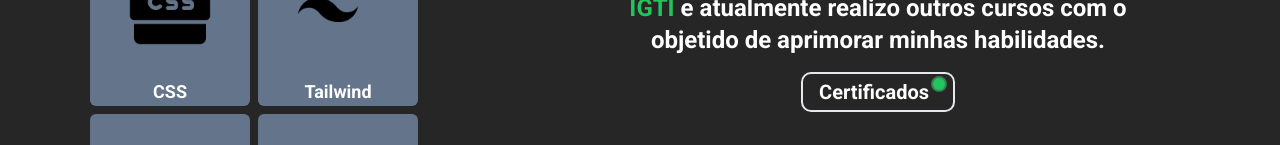
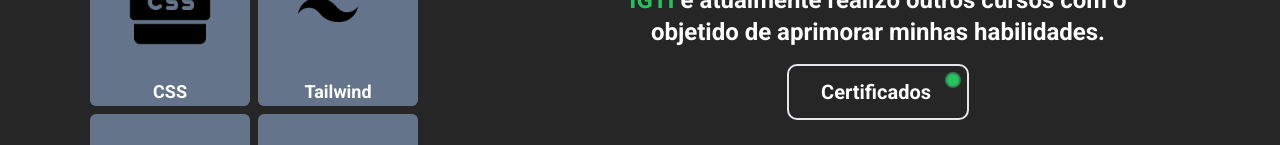
Before and after one commit to matheuslei/matheusleidev, a React (Vite) app: page / in a window 1280 px wide. Shown: the part 1362-1507 px from the top of the page. Built offline with nearby package versions, Linux system fonts and the light colour scheme.

Commit message:
Update button certificados.

```diff
--- a/src/pages/Sobre/index.tsx
+++ b/src/pages/Sobre/index.tsx
@@ -66,15 +66,15 @@ export function Sobre() {
             </span>
             e atualmente realizo outros cursos com o objetido de aprimorar
             minhas habilidades.
-                        <button className="flex mx-auto bg-neutral-800 rounded-[10px] border-2 pl-4 pr-2 py-1 my-4 hover:border-green-500  text-xl hover:text-2xl duration-200 hover:bg-gray-600 ">
+            <button className="flex mx-auto bg-neutral-800 rounded-[10px] border-2 pl-4 pr-2 py-1 my-4 hover:border-green-500  text-xl hover:text-2xl duration-200 hover:bg-gray-600 ">
               <a
                 href="https://www.linkedin.com/in/matheusleidev/details/certifications/"
                 target="_blank"
-                className="pr-1"
+                className="px-4 py-2"
               >
                 Certificados
               </a>
-              <span className="flex h-1 w-3 ">
+              <span className="flex h-1 w-3 mt-1">
                 <span className="animate-ping absolute inline-flex h-3 w-3 rounded-full bg-green-400 opacity-75"></span>
                 <span className="relative inline-flex rounded-full h-3 w-3 bg-green-500"></span>
               </span>
```
